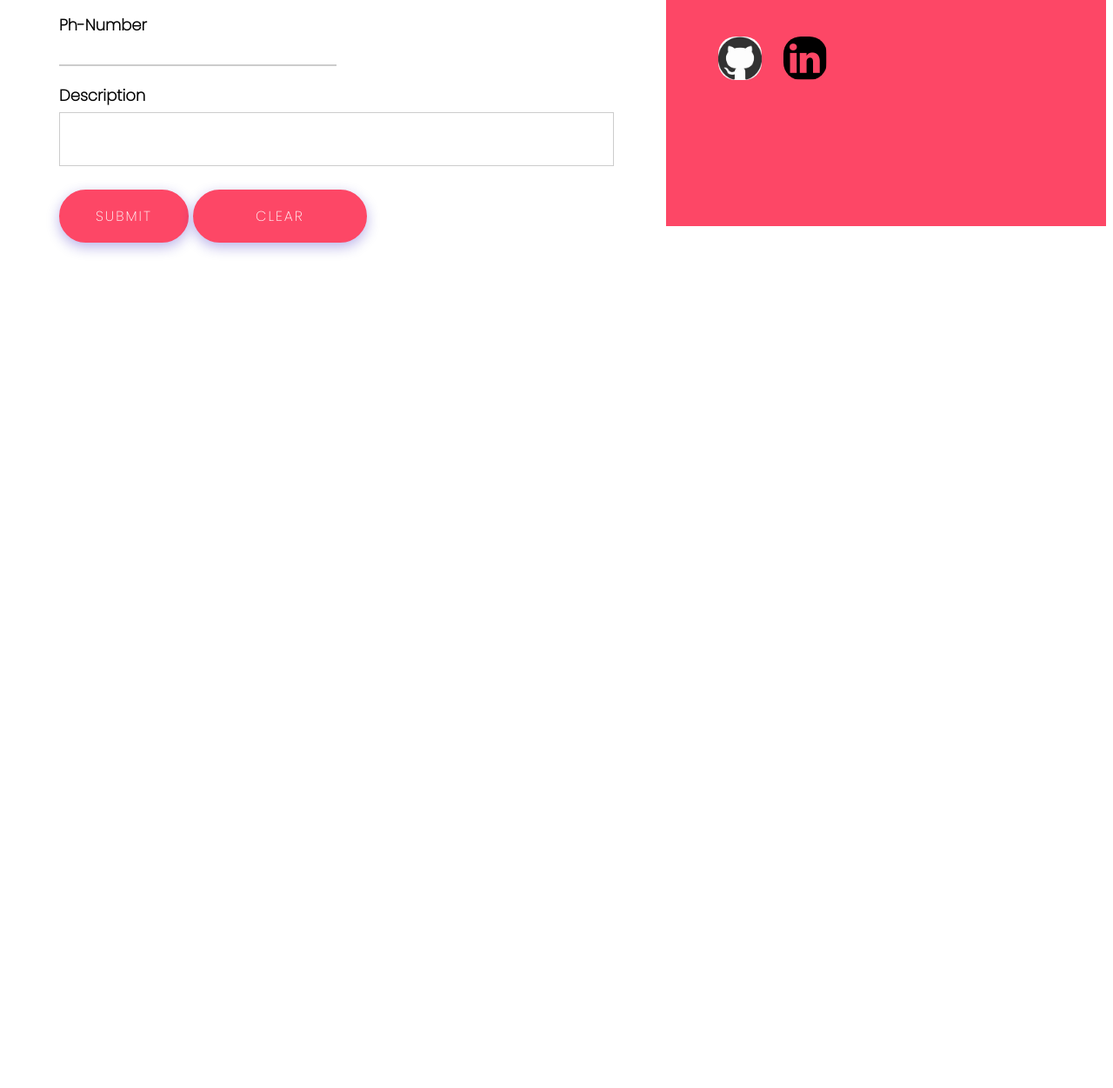
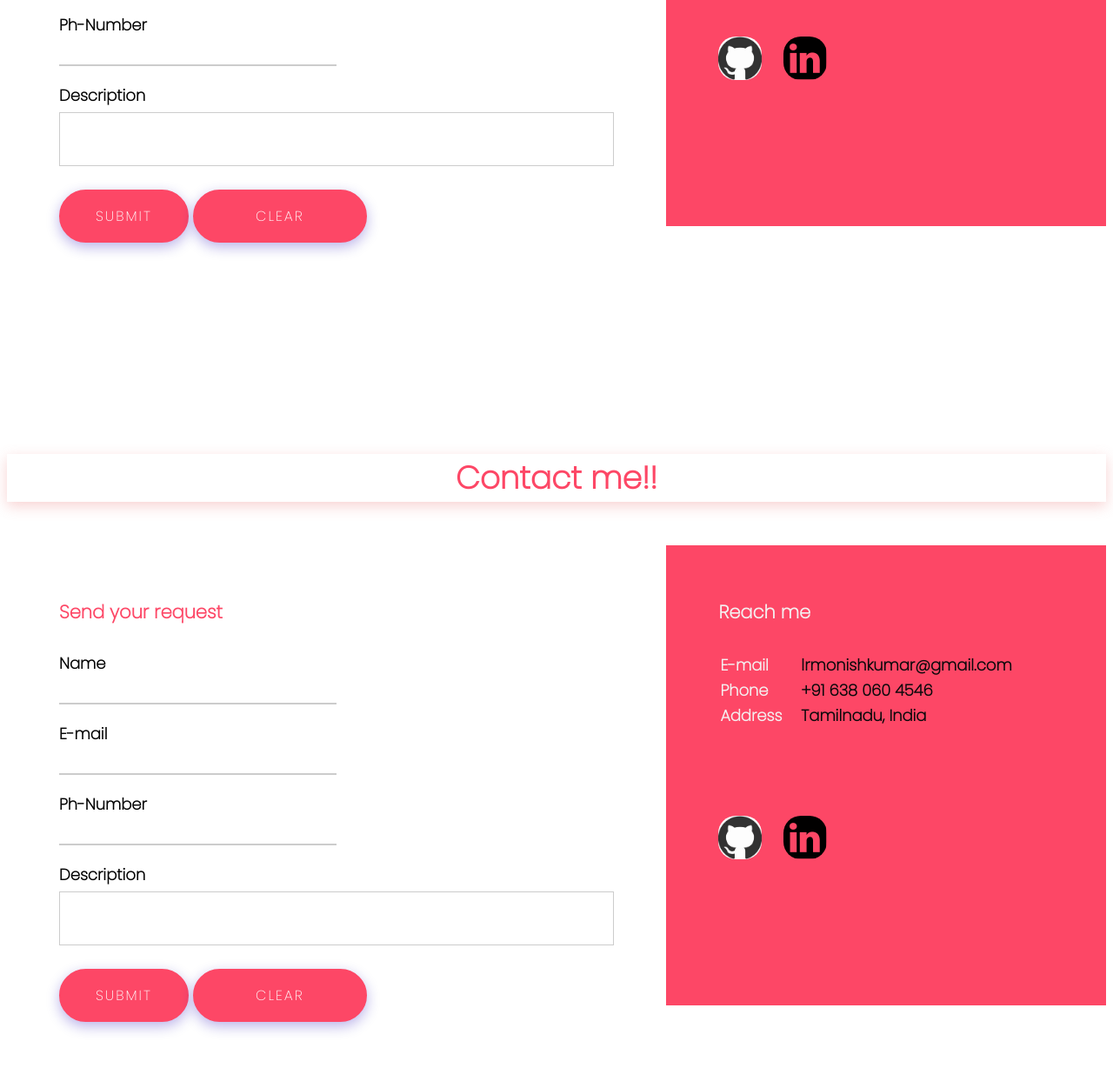
Before and after one commit to lrmonish/Personelwebsite, a plain HTML site: page contactme.html in a window 1280 px wide. Shown: the part 644-1895 px from the top of the page at 87% size. Before the commit the page ends 999 px from the top, so only its background shows below. Drawn offline with nearby package versions, Linux system fonts and the light colour scheme.

Commit message:
Update contactme.html

```diff
--- a/contactme.html
+++ b/contactme.html
@@ -111,7 +111,7 @@
         </div>
         <script>
             (function() {
-                emailjs.init("MTAIahQSz9JtSgl7Y");
+                emailjs.init("CfUDY7qBEHYRTlHXW");
             })();
 
             function sendmail(e) {
@@ -128,11 +128,148 @@
                     message: userMessage
                 };
                 console.log(contactParams);
-                emailjs.send('service_xts2pqh', 'template_zcp6atq', contactParams).then(function(res) {
+                emailjs.send('service_3ov61f1', 'template_zcp6atq', contactParams).then(function(res) {
                     alert("Response Received..!")
                 })
             }
         </script>
 </Body>
 
-</Html>
+</html><!DOCTYPE Html>
+<Html Lang="En">
+
+<Head>
+    <meta Charset="UTF-8" />
+    <Title>Monish's Website</Title>
+    <link Rel="Stylesheet" Href="index.css" />
+    <link rel="preconnect" href="https://fonts.googleapis.com" />
+    <link href="https://fonts.googleapis.com/css2?family=Poppins:wght@200&display=swap" rel="stylesheet" />
+    <script defer src="./script.js"></script>
+    <script type="text/javascript" src="https://cdn.jsdelivr.net/npm/@emailjs/browser@3/dist/email.min.js">
+    </script>
+    <link rel="icon" href="images/MK3.png" type="image/icon type">
+
+
+</Head>
+
+<Body>
+    <div class="nav-wrapper">
+        <nav style="z-index: 100000;width: 100%;margin: 0;" class="main-nav">
+            <Img Src="images/MK3.png " Logo />
+            <ul>
+                <li>
+                    <A Href="index.html">Home</A>
+                </li>
+                <li>
+                    <a Href="about.html">About</a>
+                </li>
+                <li>
+                    <A Href="project.html">Projects</A>
+                </li>
+                <li>
+                    <A href="skill.html">Skills</A>
+                </li>
+                <li>
+                    <a href="contactme.html">Contact</a>
+                </li>
+            </ul>
+            <a download href="https://drive.google.com/u/0/uc?id=1JppHE8vVi5hngr71dZxhKn7PSCm4WT0a&export=download " Class="Btn " id="resume1 "> Download My Resume</A>
+        </nav>
+
+        <!-- contact me-->
+
+        <div class="container ">
+            <br>
+        <br>
+        <br>
+        <br>
+        <br>
+        <br>
+            <h1 id="contactme ">Contact me!!</h1>
+            <div class="contact-box ">
+                <div class="contact-left ">
+                    <h3>Send your request</h3>
+                    <form onsubmit="sendmail(event)" id="contact-form">
+                        <div class="input-row ">
+                            <div class="input-group ">
+                                <label>Name</label>
+                                <input type="text " name="user_name">
+                            </div>
+                        </div>
+                        <div class="input-row ">
+                            <div class="input-group ">
+                                <label>E-mail</label>
+                                <input type="email " name="user_email">
+                            </div>
+                        </div>
+                        <div class="input-row ">
+                            <div class="input-group ">
+                                <label>Ph-Number</label>
+                                <input type="number" name="user_num">
+                            </div>
+                        </div>
+                        <label>Description</label>
+                        <textarea name="message"></textarea>
+                        <!--rows="5 " placeholder="Your message "></textarea>-->
+                        <button type="submit" class="Btn" value="Send">submit</button>
+                        <button type="reset" class="Btn" value="Send" style="width: 200px;">Clear</button>
+                    </form>
+                </div>
+
+                <!--reach me-->
+                <div class="contact-right ">
+
+                    <h3>Reach me</h3>
+                    <table>
+                        <tr>
+                            <td>E-mail</td>
+                            <td>lrmonishkumar@gmail.com</td>
+                        </tr>
+                        <tr>
+                            <td>Phone</td>
+                            <td>+91 638 060 4546</td>
+                        </tr>
+                        <tr>
+                            <td>Address</td>
+                            <td>Tamilnadu, India</td>
+                        </tr>
+
+                    </table>
+                    <a href="https://github.com/lrmonish " />
+                    <Img class="link1 " Src="images/OIP.jpeg " />
+                    </a>
+                    <a href="https://www.linkedin.com/in/monishkumar-lr-299b6a23b " />
+                    <Img class="link1 " Src="images/R.png " />
+                    <a>
+
+                </div>
+
+            </div>
+        </div>
+        <script>
+            (function() {
+                emailjs.init("CfUDY7qBEHYRTlHXW");
+            })();
+
+            function sendmail(e) {
+                e.preventDefault()
+                let fullName = document.querySelector("input[name=user_name]").value;
+                let userEmail = document.querySelector("input[name=user_email]").value;
+                let userNum = document.querySelector("input[name=user_num]").value;
+                let userMessage = document.querySelector("textarea[name=message]").value;
+
+                var contactParams = {
+                    from_name: fullName,
+                    from_email: userEmail,
+                    from_num: userNum,
+                    message: userMessage
+                };
+                console.log(contactParams);
+                emailjs.send('service_3ov61f1', 'template_zcp6atq', contactParams).then(function(res) {
+                    alert("Response Received..!")
+                })
+            }
+        </script>
+</Body>
+
+</html>
```
